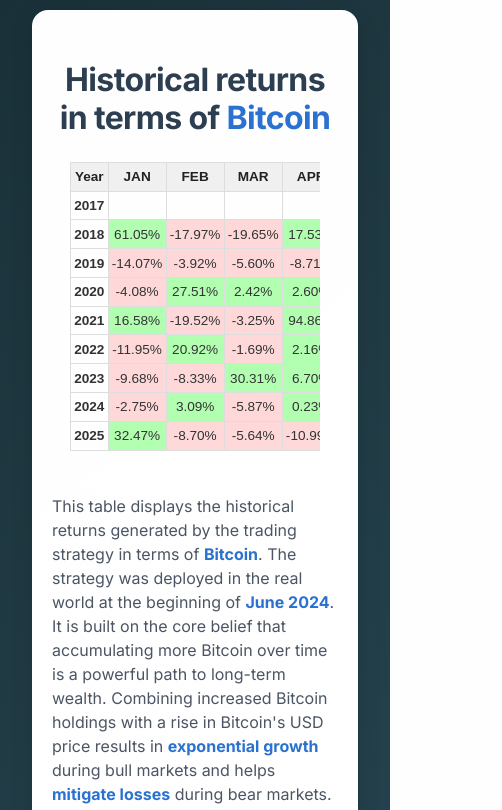
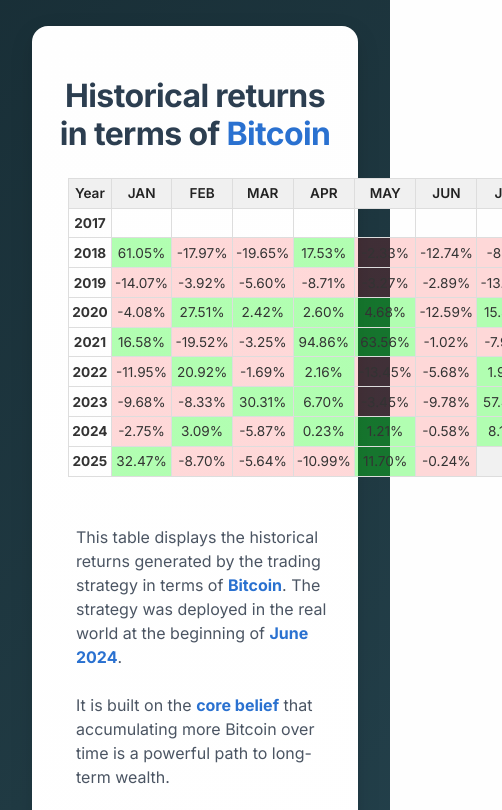
Before and after one commit to schepcapital/website, a Vue app in the folder website/: page / in a window 390 px wide. Shown: the part 1156-1966 px from the top of the page, 502 px wide, since content can reach past the window. Built offline with nearby package versions, Linux system fonts and the light colour scheme.

Commit message:
table is tripping on mobile

```diff
--- a/website/src/App.vue
+++ b/website/src/App.vue
@@ -19,18 +19,23 @@
     <ReturnsOverview metric="btc">
       <p>
         This table displays the historical returns generated by the trading strategy in terms of <strong>Bitcoin</strong>.
-        The strategy was deployed in the real world at the beginning of <strong>June 2024</strong>.
-        It is built on the core belief that accumulating more Bitcoin over time is a powerful path to long-term wealth.
-        Combining increased Bitcoin holdings with a rise in Bitcoin's USD price results in <strong>exponential growth</strong> during bull markets and helps <strong>mitigate losses</strong> during bear markets. Over the long run, this approach significantly outperforms traditional investment methods.
+        The strategy was deployed in the real world at the beginning of <strong>June 2024</strong>.<br><br>
+        It is built on the <strong>core belief</strong> that accumulating more Bitcoin over time is a powerful path to long-term wealth.<br><br>
+        Combining increased Bitcoin holdings with a rise in Bitcoin's USD price results in <strong>exponential growth</strong> during bull markets and helps <strong>mitigate losses</strong> during bear markets.<br><br>
+        Over the long run, this approach significantly outperforms traditional investment methods.
       </p>
+
 
     </ReturnsOverview>
     <div class="card-layout"></div>
     <ReturnsOverview metric="usdt">
       <p>
-        This second table presents historical returns in terms of <strong>USDT</strong>, which is ultimately what matters most to investors. While the trading strategy isn't explicitly optimized for USDT returns, the results shown are nonetheless impressive.
-        <strong>Substantial risk appetite</strong> is a key requirement for those considering this fund, as it aims to deliver <strong>tremendous returns</strong>. The strategy is designed to capture <strong>extraordinary gains</strong> that more than offset any losing trades.
-        Operating strictly within the crypto market and being <strong>fully automated</strong>, the strategy is built to detect major market moves early and exit quickly with minimal losses if the trend goes against it. As such, this fund <strong>thrives in volatility</strong>—a defining characteristic of the crypto market.
+        This second table presents historical returns in terms of <strong>USDT</strong>, which is ultimately what matters most to investors.
+        While the trading strategy isn't explicitly optimized for USDT returns, the results shown are nonetheless impressive.<br><br>
+        <strong>Substantial risk appetite</strong> is a key requirement for those considering this fund, as it aims to deliver <strong>tremendous returns</strong>.<br>
+        The strategy is designed to capture <strong>extraordinary gains</strong> that more than offset any losing trades.<br><br>
+        Operating strictly within the crypto market and being <strong>fully automated</strong>, the strategy is built to detect major market moves early and exit quickly with minimal losses if the trend goes against it.<br><br>
+        As such, this fund <strong>thrives in volatility</strong>—a defining characteristic of the crypto market.
       </p>
 
     </ReturnsOverview>
--- a/website/src/components/Button.vue
+++ b/website/src/components/Button.vue
@@ -1,14 +1,15 @@
 <script setup lang="ts">
 function handleClick() {
-  alert('Button clicked!')
+  window.open('https://your-google-form-link.com', '_blank')
 }
 </script>
 
 <template>
   <button class="primary-button" @click="handleClick">
-    Click Me
+    Open the Google Form
   </button>
 </template>
+
 
 <style scoped>
 .primary-button {
@@ -35,4 +36,13 @@
   outline: 2px solid var(--color-primary);
   outline-offset: 2px;
 }
+
+@media (max-width: 480px) {
+  .primary-button {
+    padding: 0.5rem 1rem;
+    font-size: 1.2rem;
+    margin: 2rem 1rem;
+  }
+}
+
 </style>
--- a/website/src/components/ReturnsOverview.vue
+++ b/website/src/components/ReturnsOverview.vue
@@ -18,7 +18,9 @@
       Historical returns in terms of <span class="highlight">{{ metricLabel }}</span>
     </h2>
     <div class="table-with-text">
-      <Table :metric="props.metric" />
+      <div class="table-container">
+        <Table :metric="props.metric" />
+      </div>
       <div class="description">
         <slot />
       </div>
@@ -26,17 +28,34 @@
   </GradientCard>
 </template>
 
+
 <style scoped>
+.table-container {
+  flex: 1 1 400px;      /* grows and shrinks but starts at 400px */
+  min-width: 320px;     /* minimum size */
+  max-width: 100%;      /* optional max to avoid overflow */
+  display: flex;
+  justify-content: center;
+  align-items: center;
+
+}
 
 .table-with-text {
   display: flex;
   flex-direction: row;
 }
 
-.table-with-text > * {
-  flex: 1 1 300px;
-  min-width: 250px;
+.table-with-text > .table-container {
+  flex: 1 1 40%;     /* table gets 40% of horizontal space */
+  min-width: 450px;
+  max-width: 880px;  /* optional: prevent table from growing too large */
 }
+
+.table-with-text > .description {
+  flex: 1 1 60%;     /* text gets 60% of space */
+  padding-left: 1.5rem; /* spacing between table and text */
+}
+
 
 .description {
   text-align: left;
@@ -47,5 +66,8 @@
   .table-with-text {
     flex-direction: column;
   }
+
 }
+
+
 </style>
--- a/website/src/components/ShowInterest.vue
+++ b/website/src/components/ShowInterest.vue
@@ -10,8 +10,11 @@
     Show your <span class="highlight">interest</span>
   </h1>
   <p class="description">
-    Below is a button which will take you to a Google Form where interest in participation in the fund can be expressed.
+    Click the button below to visit a <strong>Google Form</strong> where you can express your interest in participating in the fund.
+    Completing the form does <strong>not obligate</strong> you, but it allows me to contact you if a spot becomes available.
+    I appreciate your interest and look forward to possibly <strong>welcoming you aboard</strong>.
   </p>
+
   <Button></Button>
 </GradientCard>
 </template>
--- a/website/src/components/Table.vue
+++ b/website/src/components/Table.vue
@@ -65,7 +65,6 @@
   return '';
 }
 
-
 </script>
 
 <template>
@@ -113,20 +112,23 @@
 }
 
 .table-wrapper {
-  width: 80%;
-  max-width: 50vw;      /* max width of the table container */
   margin: 1rem auto;
-  overflow-x: auto;      /* scroll only if needed */
-  -webkit-overflow-scrolling: touch;
-  box-sizing: border-box;
-  font-family: Arial, sans-serif;
+  padding: 0 1rem;
+  overflow: auto;
+  height: 100%;                   /* fill available vertical space */
+  max-height: 80%;
 }
 
 table {
-  width: 80%;           /* table fills container */
+  width: 100%;
+  max-width: 1000px;
+  min-width: 500px;
   border-collapse: collapse;
-  table-layout: auto;    /* columns sized by content */
+  table-layout: auto;
+  height: 100%;                   /* grow vertically */
 }
+
+
 
 thead {
   background-color: #f5f5f5;
@@ -158,5 +160,4 @@
   color: #0f5132;
 }
 
-
 </style>
--- a/website/src/style.css
+++ b/website/src/style.css
@@ -61,8 +61,8 @@
     font-size: var(--font-size-description);
     font-weight: 500;
     color: var(--color-text-secondary);
-    max-width: 620px;
-    margin: 0 auto;
+    max-width: 720px;
+    margin: 1rem auto;
     line-height: 1.5;
 }
 
```
